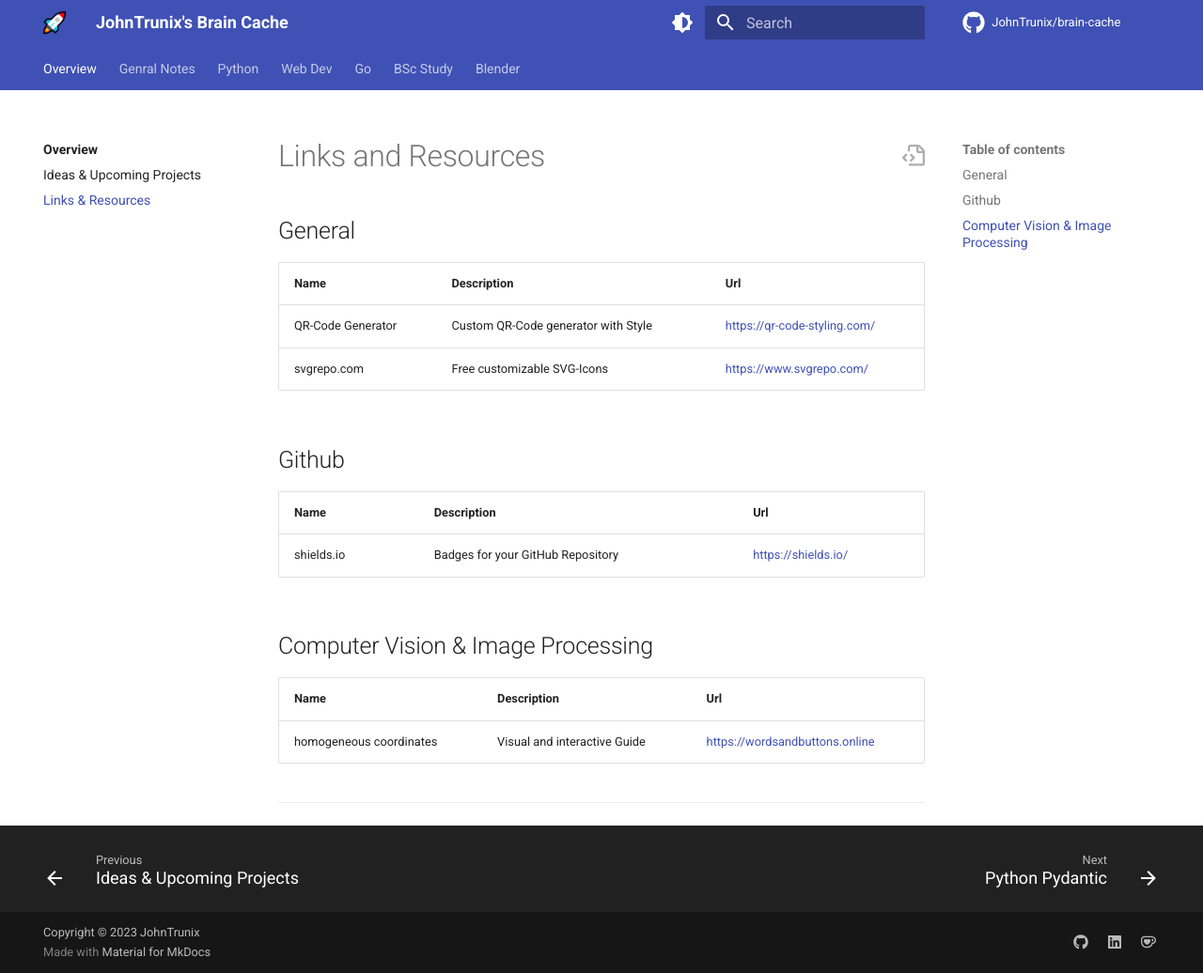
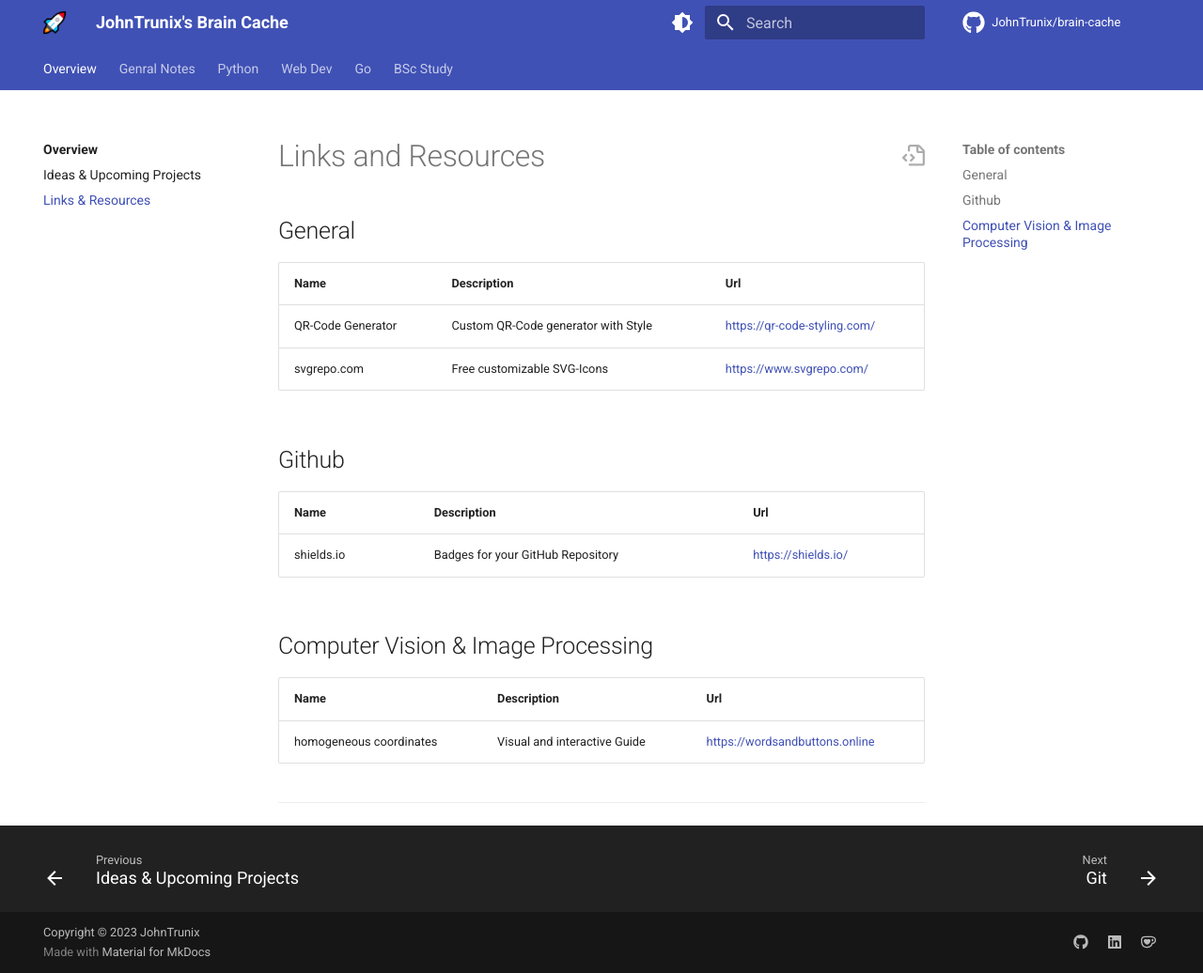
Before and after one commit to JohnTrunix/brain-cache, an MkDocs documentation site: the page built from docs/overview/urls-resources.md, in a window 1280 px wide and 1036 px high. Shown: the whole window at 94% size. Built offline with MkDocs 1.6.1 and Material for MkDocs 9.7.7, drawn with Linux system fonts in a browser that asks for light colours; comment, search, counter and statistics services are not loaded; some of the changed lines change nothing that is shown.

Commit message:
restructure nav

```diff
--- a/mkdocs.yml
+++ b/mkdocs.yml
@@ -168,9 +168,14 @@
           - Links & Resources: overview/urls-resources.md
 
     - Genral Notes:
-          - git: general-notes/git.md
-          - Graphs: general-notes/graphs.md
-          - MkDocs Material: general-notes/mkdocs-material.md
+          - Git: general/git.md
+          - Docker Topics:
+                - Docker: general/docker/docker.md
+                - Docker Compose: general/docker/docker-compose.md
+
+          - Other:
+                - Graphs: general/graphs.md
+                - MkDocs Material: general/mkdocs-material.md
 
     - Python:
           - Pydantic:
@@ -236,7 +241,3 @@
                 - Pandas: ds-study/prog2/pandas.md
                 - Internet Standars: ds-study/prog2/standards.md
                 - Sorting Algorithms: ds-study/prog2/sorting.md
-
-    - Blender:
-          - blender/index.md
-          - Shortcuts: blender/shortcuts.md
```
